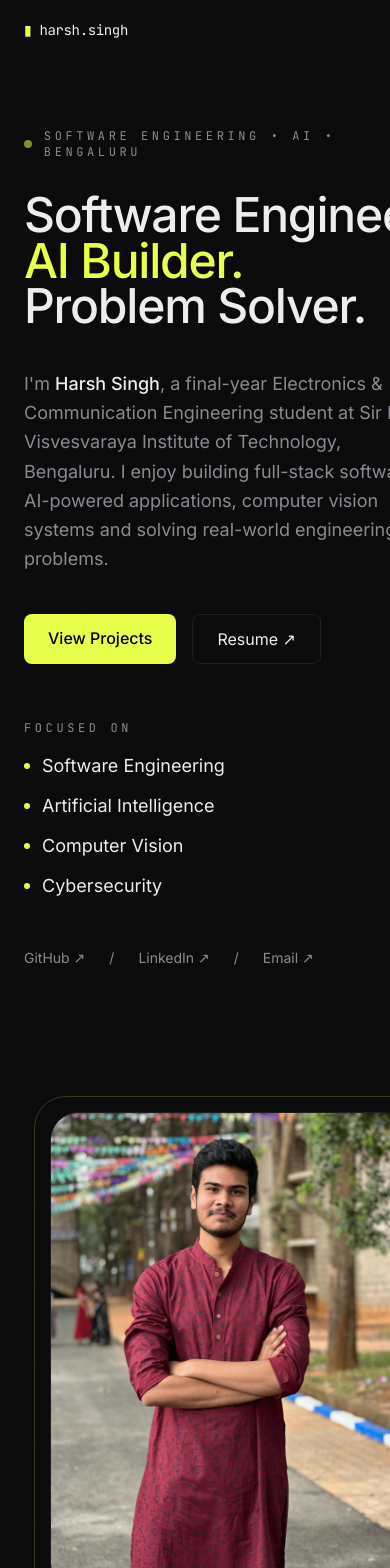
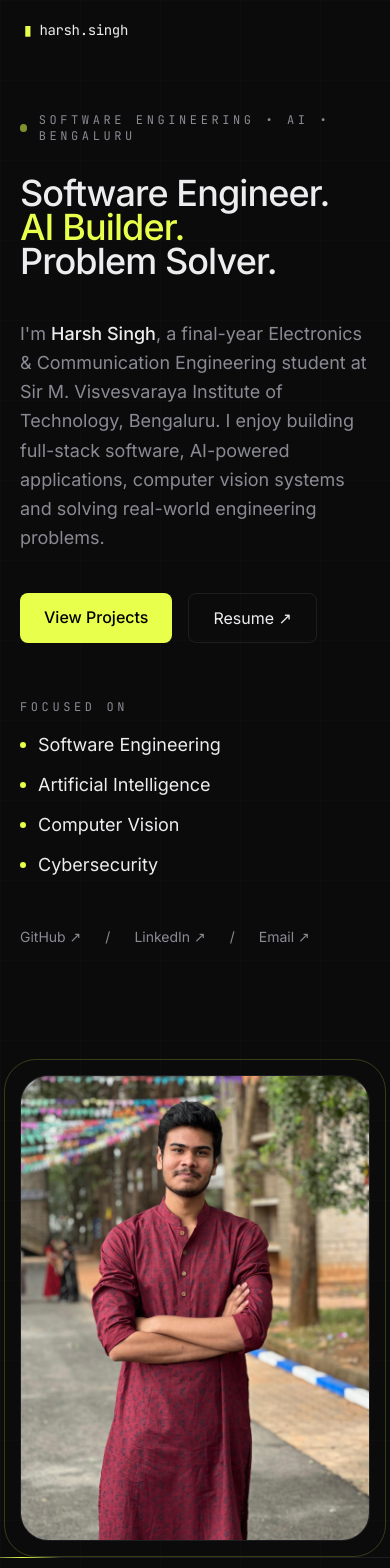
Before and after one commit to Harsh-1701/Portfolio, a Next.js app: page / in a window 390 px wide. Shown: the top 1568 px of the page. Built offline with nearby package versions, Linux system fonts and the light colour scheme.

Commit message:
Fixed responsive hero layout

```diff
--- a/components/Hero.tsx
+++ b/components/Hero.tsx
@@ -6,7 +6,7 @@ import SignalLine from "./SignalLine";
 
 export default function Hero() {
   return (
-    <section className="relative overflow-hidden px-6 pt-32 pb-16 min-h-screen flex items-center">
+    <section className="relative overflow-hidden px-5 sm:px-6 pt-28 sm:pt-32 pb-16 min-h-screen flex items-center">
 
       <div className="absolute inset-0 grid-overlay opacity-40 pointer-events-none" />
 
@@ -28,15 +28,15 @@ export default function Hero() {
             initial={{ opacity: 0, y: 12 }}
             animate={{ opacity: 1, y: 0 }}
             transition={{ duration: 0.8, delay: 0.1 }}
-            className="text-5xl sm:text-6xl md:text-6xl lg:text-6xl xl:text-7xl font-medium tracking-tight leading-[0.95]"
+            className="text-4xl sm:text-5xl md:text-6xl lg:text-6xl xl:text-7xl font-medium tracking-tight leading-[0.95]"
           >
-            <span className="whitespace-nowrap">
+            <span className="whitespace-normal lg:whitespace-nowrap">
               Software Engineer.
             </span>
             <br />
             <span className="text-accent">AI Builder.</span>
             <br />
-            <span className="whitespace-nowrap">
+            <span className="whitespace-normal lg:whitespace-nowrap">
               Problem Solver.
             </span>
           </motion.h1>
@@ -140,11 +140,10 @@ export default function Hero() {
         <motion.div
           initial={{ opacity: 0, x: 40 }}
           animate={{ opacity: 1, x: 0 }}
-          transition={{ duration: .8, delay: .3 }}
-          className="flex justify-center mt-16 lg:mt-0"
+          transition={{ duration: 0.8, delay: 0.3 }}
+          className="mt-12 flex w-full justify-center lg:mt-0"
         >
-          <div className="relative">
-
+          <div className="relative w-full max-w-[360px]">
             <div className="absolute -inset-4 rounded-[32px] border border-accent/20" />
 
             <Image
@@ -153,9 +152,8 @@ export default function Hero() {
               width={360}
               height={450}
               priority
-              className="rounded-[28px] border border-line object-cover"
+              className="h-auto w-full rounded-[28px] border border-line object-cover"
             />
-
           </div>
         </motion.div>
 
```
